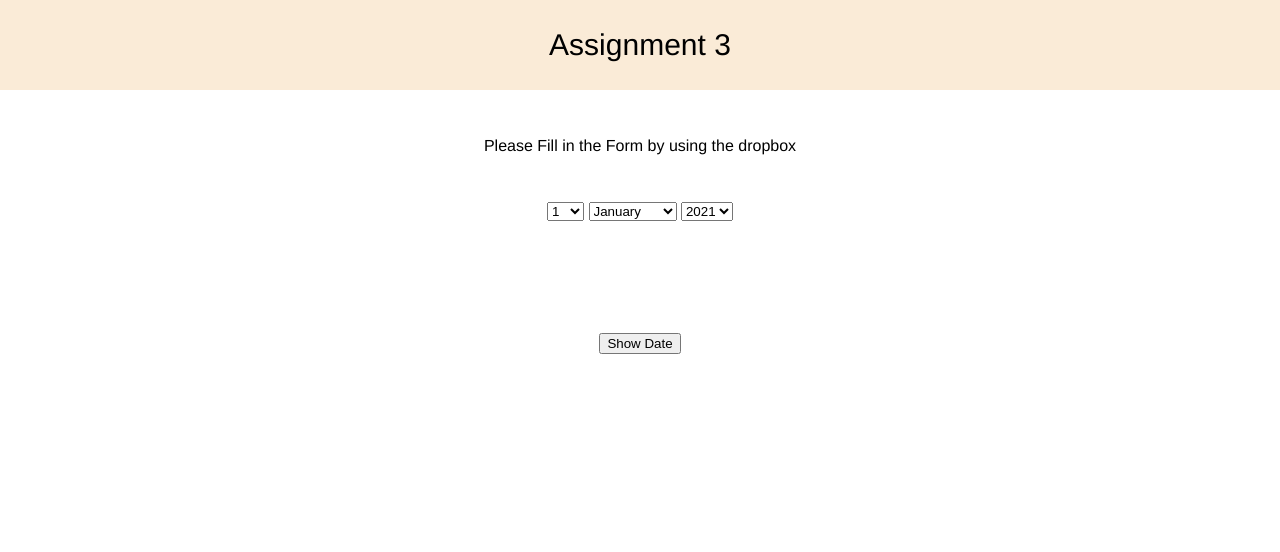
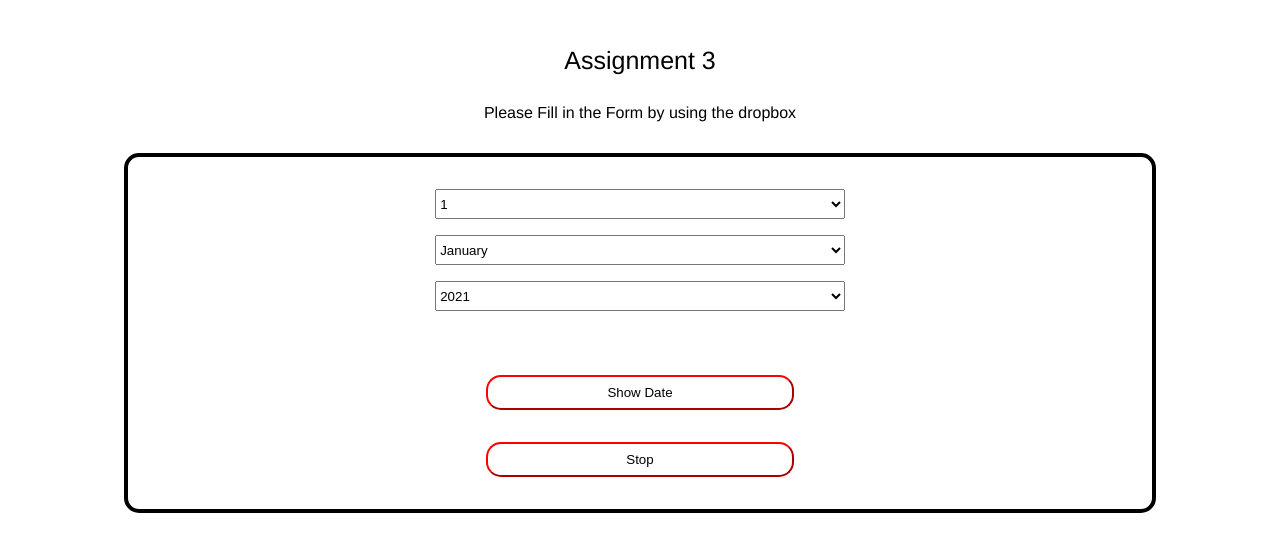
Before and after one commit to nguy0907/mtm6302-assignment-3, a plain HTML site: page index.html in a window 1280 px wide. Drawn offline with Linux system fonts and the light colour scheme.

Commit message:
adding css

```diff
--- a/index.html
+++ b/index.html
@@ -1,5 +1,6 @@
 <!DOCTYPE html>
 <html lang="en">
+
 <head>
     <meta charset="UTF-8">
     <meta http-equiv="X-UA-Compatible" content="IE=edge">
@@ -10,6 +11,7 @@
     <link rel="stylesheet" href="style.css">
     <title>Document</title>
 </head>
+
 <body>
     <header>
         <h1>Assignment 3</h1>
@@ -19,39 +21,8 @@
 
     <div id='container'>
         <form id='form'>
-<select id="daySelector">
-    <!-- <option value="0">1</option>
-    <option value="1">2</option>
-    <option value="2">3</option>
-    <option value="3">4</option>
-    <option value="4">5</option>
-    <option value="5">6</option>
-    <option value="6">7</option>
-    <option value="7">8</option>
-    <option value="8">9</option>
-    <option value="9">10</option>
-    <option value="10">11</option>
-    <option value="11">12</option>
-    <option value="12">13</option>
-    <option value="13">14</option>
-    <option value="14">15</option>
-    <option value="15">16</option>
-    <option value="16">17</option>
-    <option value="17">18</option>
-    <option value="18">19</option>
-    <option value="19">20</option>
-    <option value="20">21</option>
-    <option value="21">22</option>
-    <option value="22">23</option>
-    <option value="23">24</option>
-    <option value="24">25</option>
-    <option value="25">26</option>
-    <option value="26">27</option>
-    <option value="27">28</option>
-    <option value="28">29</option>
-    <option value="29">30</option>
-    <option value="30">31</option> -->
-</select>
+
+            <select id="daySelector"></select>
 
             <select id="monthSelector">
                 <option value="January">January</option>
@@ -80,7 +51,7 @@
             <p id='timerText'></p>
         </div>
         <button id='showdate'>Show Date</button>
-<div id='stop'></div>
+        <button id='stop'> Stop </button>
         <div id='restart'></div>
 
 
@@ -88,4 +59,5 @@
 
     <script src='script.js'></script>
 </body>
+
 </html>
--- a/script.js
+++ b/script.js
@@ -315,7 +315,6 @@ $daySelector.addEventListener('change', function () {
 $showdate.addEventListener('click', function () {
     $selectedDate.innerText = futureTime
 
-    $stop.innerHTML = '<button> Stop </button>'
 
     //Local Storage
     localStorage.setItem('date', futureTime)
@@ -362,11 +361,11 @@ $showdate.addEventListener('click', function () {
         difference -= 1000
         $timer.innerHTML = `
 <p>day: ${toDays(difference)}d</p>
-<br> </br>
+
 <p>hours: ${toHours(difference)}h</p>
-<br> </br>
+
 <p>minutes: ${toMinutes(difference)}m</p>
-<br> </br>
+
 <p>seconds: ${toSeconds(difference)}s</p>
 `
     }, 1000)
--- a/style.css
+++ b/style.css
@@ -56,21 +56,29 @@ text-align: center;
 font-family: 'Franklin Gothic Medium', 'Arial Narrow', Arial, sans-serif;
 }
 
-form{
+#container{
+	margin: auto;
 	margin-top: 3rem;
 	margin-bottom: 3rem;
+	border: solid 4px black;
+	border-radius: 15px;
+	width:80%;
+	padding-top:2em;
+	padding-bottom: 2em;
 }
 
-header{
-	background-color: antiquewhite;
-}
 h1{
-	font-size: 30px;
-	padding: 1em;
+	margin-top:3rem;
+	font-size: 25px;
 }
 
 h2{
-	margin-top: 3rem;
+	margin-top: 2rem;
+	margin-bottom:-1rem;
+}
+
+p{
+	margin-bottom: 15px;
 }
 
 #timer{
@@ -79,5 +87,30 @@ h2{
 }
 
 button{
+	background-color: white;
+	border-color: red;
+	border-radius: 15px;
+	margin: auto;
 	margin-top:3rem;
+	display: block;
+	padding: 0.5rem;
+	width:30%;
 }
+
+#stop{
+	width:30%;
+}
+
+select{
+	display: block;
+	margin: auto;
+	width:40%;
+	height:30px;
+	margin-bottom:1rem;
+
+}
+
+
+#showdate{
+	margin-bottom: -1rem;
+}
```
Lines whose indentation alone changed are shown as unchanged.
